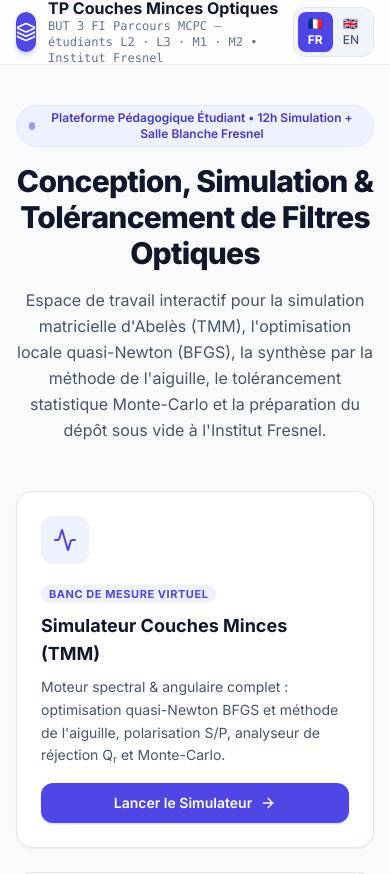
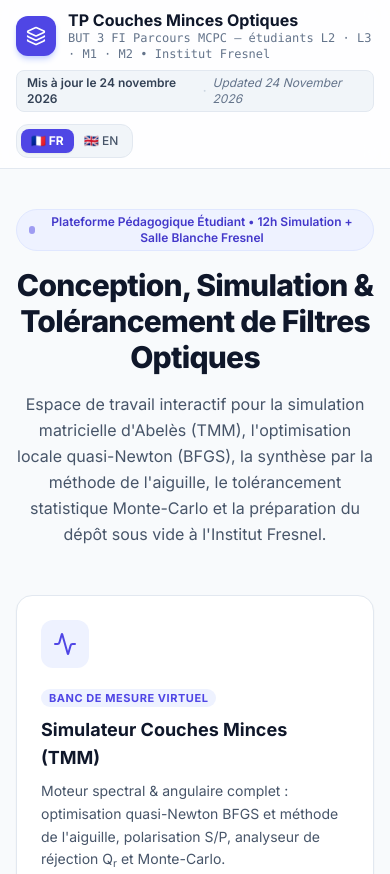
Before and after one commit to nikonvr/tpcouchesminces, a plain HTML site: page index.html in a window 390 px wide. Shown: the top 874 px of the page. Drawn offline with nearby package versions, Linux system fonts and the light colour scheme.

Commit message:
Afficher la date de MAJ dans l'en-tete du portail

```diff
--- a/index.html
+++ b/index.html
@@ -18,9 +18,9 @@
 
     <!-- Header -->
     <header class="border-b border-slate-200 bg-white/80 backdrop-blur-md sticky top-0 z-50">
-        <div class="max-w-7xl mx-auto px-4 sm:px-6 lg:px-8 h-16 flex items-center justify-between">
+        <div class="max-w-7xl mx-auto px-4 sm:px-6 lg:px-8 py-2.5 sm:py-0 sm:min-h-16 flex flex-wrap items-center justify-between gap-2">
             <div class="flex items-center gap-3">
-                <div class="w-10 h-10 rounded-xl bg-indigo-600 flex items-center justify-center text-white shadow-md shadow-indigo-200">
+                <div class="w-10 h-10 rounded-xl bg-indigo-600 flex items-center justify-center text-white shadow-md shadow-indigo-200 shrink-0">
                     <i data-lucide="layers" class="w-5 h-5"></i>
                 </div>
                 <div>
@@ -28,7 +28,12 @@
                     <p class="text-xs text-slate-500 font-mono">BUT 3 FI Parcours MCPC — étudiants L2 · L3 · M1 · M2 • Institut Fresnel</p>
                 </div>
             </div>
-            <div class="flex items-center gap-3">
+            <div class="flex items-center flex-wrap gap-3">
+                <span class="inline-flex items-center gap-1.5 px-2.5 py-1 rounded-lg bg-slate-100 border border-slate-200 text-xs font-semibold text-slate-700" title="Dernière mise à jour">
+                    <span>Mis à jour le <span id="txtLastUpdate" data-date="2026-11-24">24 novembre 2026</span></span>
+                    <span class="text-slate-300">·</span>
+                    <em class="font-normal text-slate-500">Updated <span data-date-en="2026-11-24">24 November 2026</span></em>
+                </span>
                 <div class="flex items-center bg-slate-100 p-1 rounded-xl border border-slate-200">
                     <span class="bg-indigo-600 text-white font-bold px-2.5 py-1 rounded-lg text-xs shadow-sm">🇫🇷 FR</span>
                     <a href="tp_couches_minces_en.html" class="text-slate-600 hover:text-slate-900 font-medium px-2.5 py-1 rounded-lg text-xs transition">🇬🇧 EN</a>
@@ -178,9 +183,8 @@
 
     <!-- Footer -->
     <footer class="border-t border-slate-200 bg-white py-6 text-center text-xs text-slate-500">
-        <div class="max-w-7xl mx-auto px-4 flex flex-col sm:flex-row items-center justify-between gap-2">
+        <div class="max-w-7xl mx-auto px-4 flex flex-col sm:flex-row items-center justify-center gap-2">
             <p>© 2026 Formation BUT 3 MCPC • Institut Fresnel • Dispositif TP Couches Minces 12h</p>
-            <p class="mt-1 font-semibold">Simulateur mis à jour le <span id="txtLastUpdate" data-date="2026-11-24">24 novembre 2026</span> · <em>Simulator updated <span data-date-en="2026-11-24">24 November 2026</span></em></p>
         </div>
     </footer>
 
```
